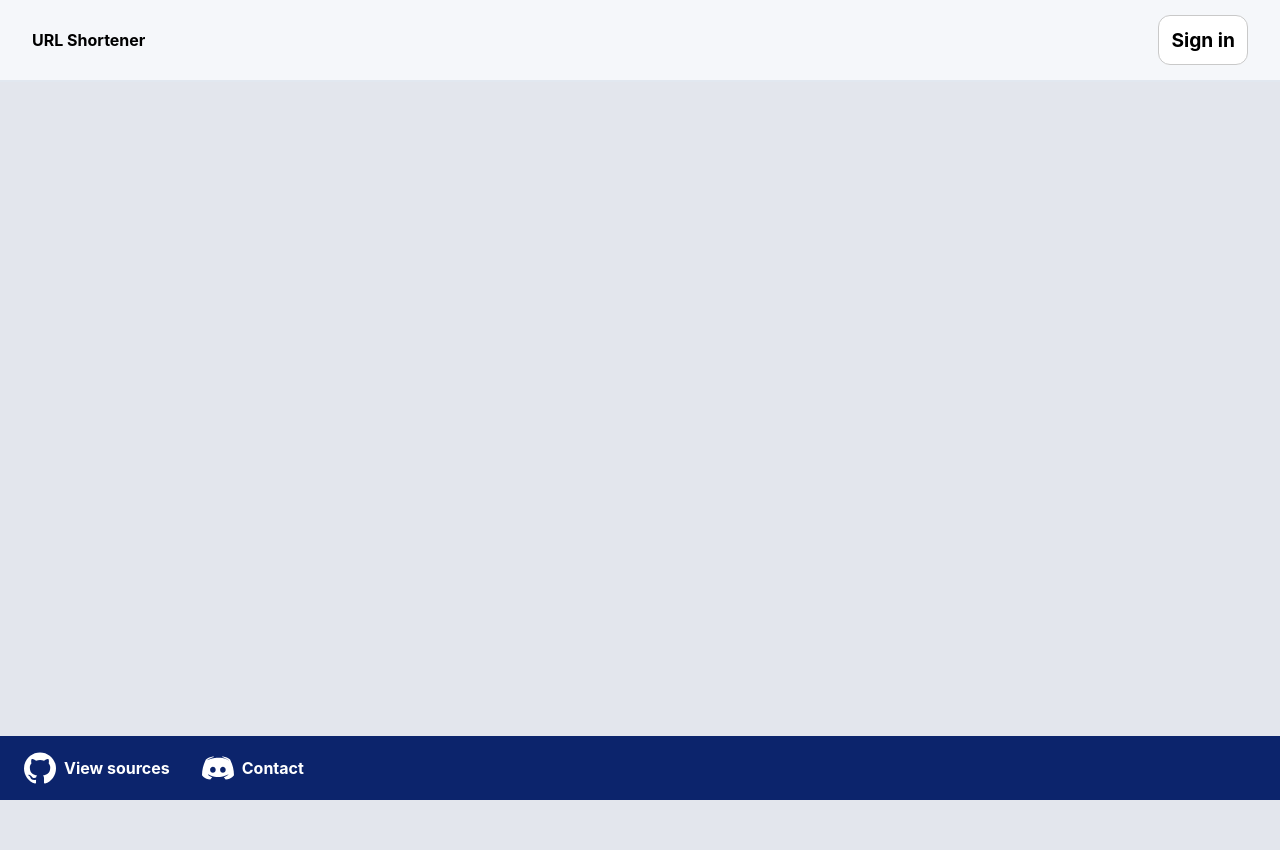
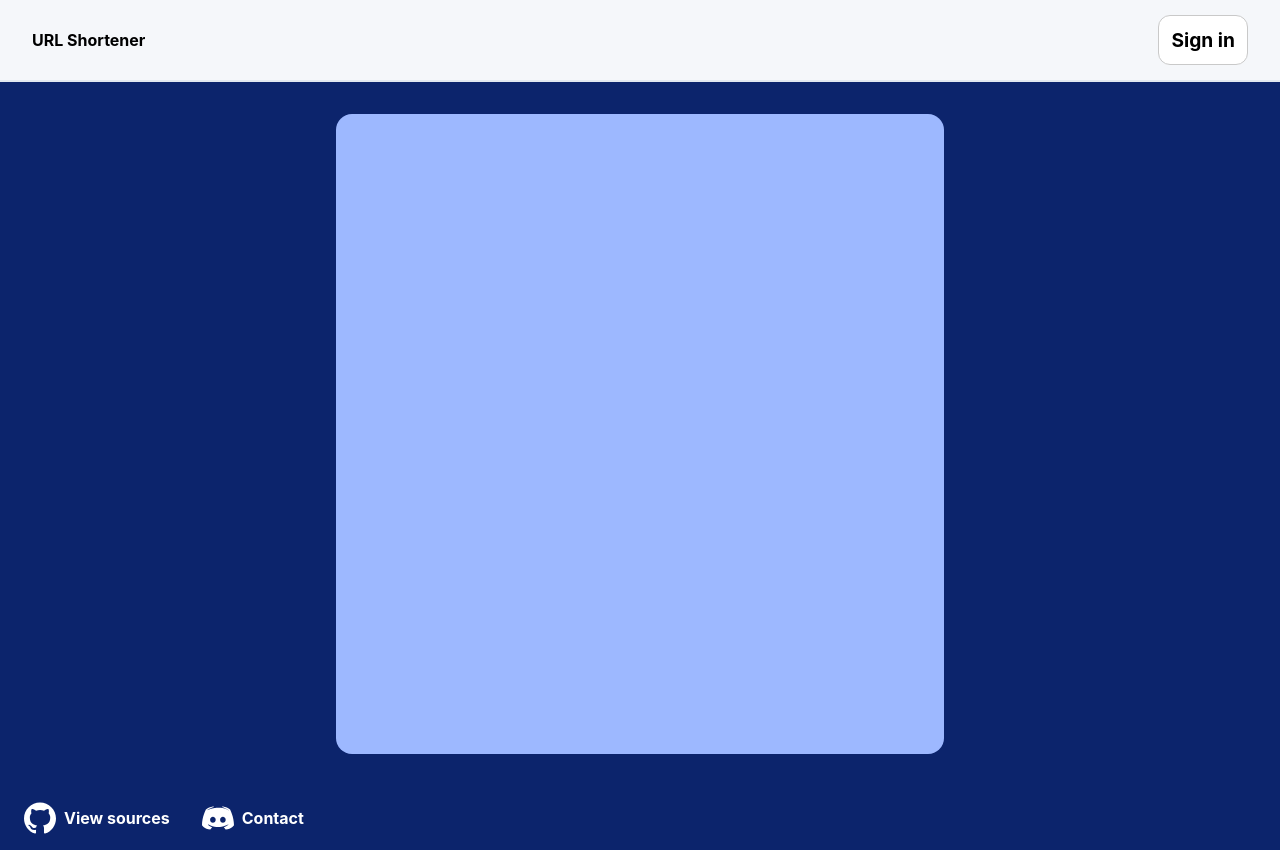
Before and after one commit to Excsi4ka/UrlShortener-Frontend, a React (Vite) app: page / in a window 1280 px wide. Before the commit the page ends 800 px from the top, so only its background shows below. Built offline with nearby package versions, Linux system fonts and the light colour scheme.

Commit message:
width scaling fix

```diff
--- a/src/App.tsx
+++ b/src/App.tsx
@@ -2,10 +2,12 @@ import HomePage from "./components/HomePage/HomePage.tsx";
 import {Route, Routes} from "react-router";
 import LoginPage from "./components/LoginPage/LoginPage.tsx";
 import "./App.css"
+import DashboardPage from "./components/DashboardPage/DashboardPage.tsx";
 
 export default function App() {
   return <Routes>
       <Route path="/" element={<HomePage />}/>
       <Route path="/login" element={<LoginPage />}/>
+      <Route path="/dashboard" element={<DashboardPage />}/>
   </Routes>
 }
--- /dev/null
+++ b/src/components/DashboardPage/DashboardPage.css
@@ -0,0 +1,5 @@
+.dashboard-page {
+    display: flex;
+    flex-direction: column;
+    height: 100vh;
+}
--- a/src/components/DashboardPage/DashboardPage.tsx
+++ b/src/components/DashboardPage/DashboardPage.tsx
@@ -0,0 +1,13 @@
+import Header from "../Header/Header.tsx";
+import Footer from "../Footer/Footer.tsx";
+import "./DashboardPage.css"
+
+export default function DashboardPage() {
+    return (
+        <main className="dashboard-page">
+            <Header />
+
+            <Footer />
+        </main>
+    )
+}
--- a/src/components/Footer/Footer.css
+++ b/src/components/Footer/Footer.css
@@ -2,11 +2,12 @@
     display: flex;
     background-color: #0c246c;
     margin-top: auto;
-    height: 4rem;
-    width: 100vw;
+    min-height: 4rem;
+    width: 100%;
     justify-content: start;
     align-items: center;
     gap: 1rem;
-    padding: 2rem 2rem 2rem 1rem;
+    padding-left: 1rem;
+    flex-wrap: wrap;
     box-sizing: border-box; /* includes the padding and the border */
 }
--- a/src/components/HomePage/HomePage.css
+++ b/src/components/HomePage/HomePage.css
@@ -3,3 +3,22 @@
     flex-direction: column;
     min-height: 100vh;
 }
+
+.content-box {
+    display: flex;
+    flex-direction: column;
+    background-color: #0c246c;
+    width: 100%;
+    align-items: center;
+    padding: 2rem;
+    box-sizing: border-box;
+}
+
+.url-shortening {
+    min-width: 20rem;
+    width: 50%;
+    display: flex;
+    background-color: #9db8ff;
+    border-radius: 1rem;
+    height: 40rem;
+}
--- a/src/components/HomePage/HomePage.tsx
+++ b/src/components/HomePage/HomePage.tsx
@@ -6,8 +6,10 @@ export default function HomePage() {
     return (
         <main className="home-page">
             <Header/>
-            <section className="content">
+            <section className="content-box">
+                <section className="url-shortening">
 
+                </section>
             </section>
             <Footer/>
         </main>
--- a/src/components/LoginPage/LoginPage.css
+++ b/src/components/LoginPage/LoginPage.css
@@ -4,11 +4,10 @@
     align-items: center;
     justify-content: start;
     flex-direction: column;
-    padding-top: 5rem;
     box-sizing: border-box; /* includes the padding and the border */
 }
 
-.oauth-list {
+.oauth-card {
     background: #ffffff;
     display: flex;
     flex-direction: column;
@@ -17,6 +16,8 @@
     border-radius: 2rem;
     gap: 1rem;
     box-shadow: 0 2px 12px rgb(51 50 50 / 0.87);
+    margin: 5rem;
+    width: min(100% - 2rem, 26rem);
 }
 
 .login-text-top {
@@ -30,5 +31,6 @@
 .login-text-bottom {
     margin: 0;
     color: #0c246c;
+    text-align: center;
     font-size: 1rem;
 }
--- a/src/components/LoginPage/LoginPage.tsx
+++ b/src/components/LoginPage/LoginPage.tsx
@@ -10,7 +10,7 @@ export default function LoginPage() {
 
     return (
         <main className="login-page">
-            <section className="oauth-list">
+            <section className="oauth-card">
                 <h1 className="login-text-top">Sign in</h1>
                 <h2 className="login-text-bottom">Create short links and view analytics after signing in!</h2>
                 <OAuthButton name="Google" href={OAuthPath + "google"} imageUrl={GoogleIcon}/>
```
